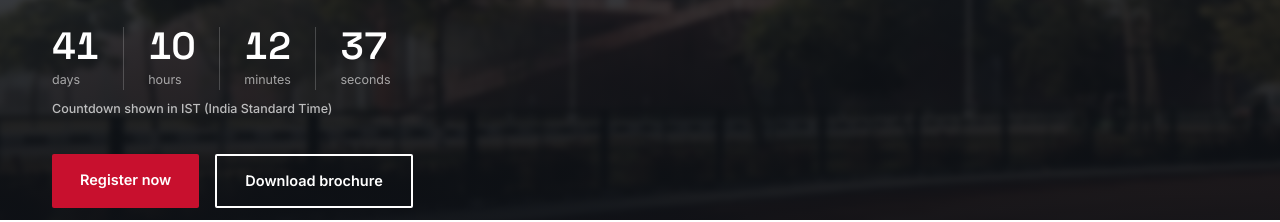
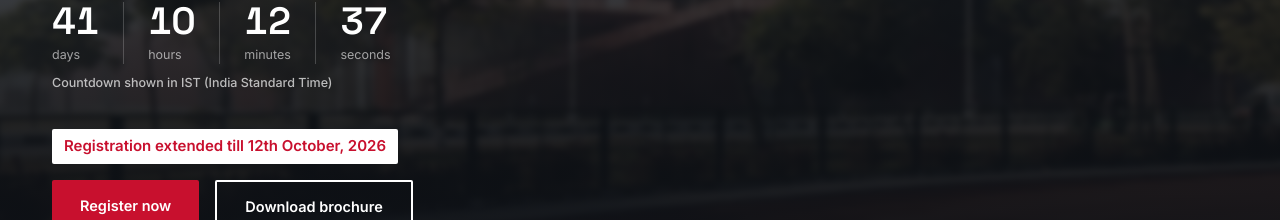
Before and after one commit to trs-tiet/TRS-DSAI-TIET, a Next.js app: page / in a window 1280 px wide. Shown: the part 384-606 px from the top of the page. Built offline with nearby package versions, Linux system fonts and the light colour scheme.

Commit message:
Update page.tsx

```diff
--- a/app/page.tsx
+++ b/app/page.tsx
@@ -52,6 +52,14 @@ export default function HomePage() {
           <p className="text-[12.5px] text-white/70 font-medium mb-9">
             Countdown shown in IST (India Standard Time)
           </p>
+
+          {site.registrationNotice && (
+            <p className="text-[15px] font-bold mb-4">
+              <span className="bg-white text-crimson px-3 py-1.5 rounded-sm inline-block">
+                {site.registrationNotice}
+              </span>
+            </p>
+          )}
 
           <div className="flex gap-4 flex-wrap">
             <a
```
